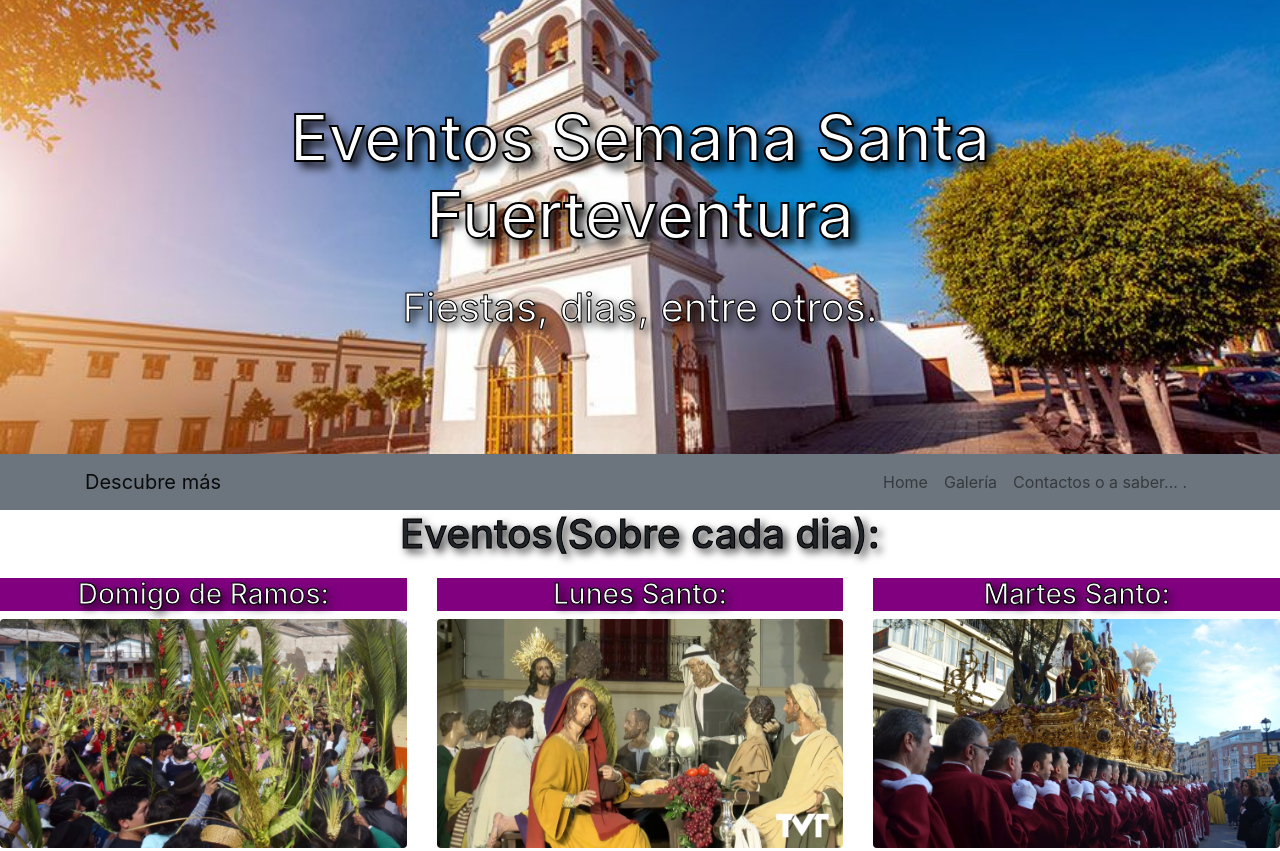
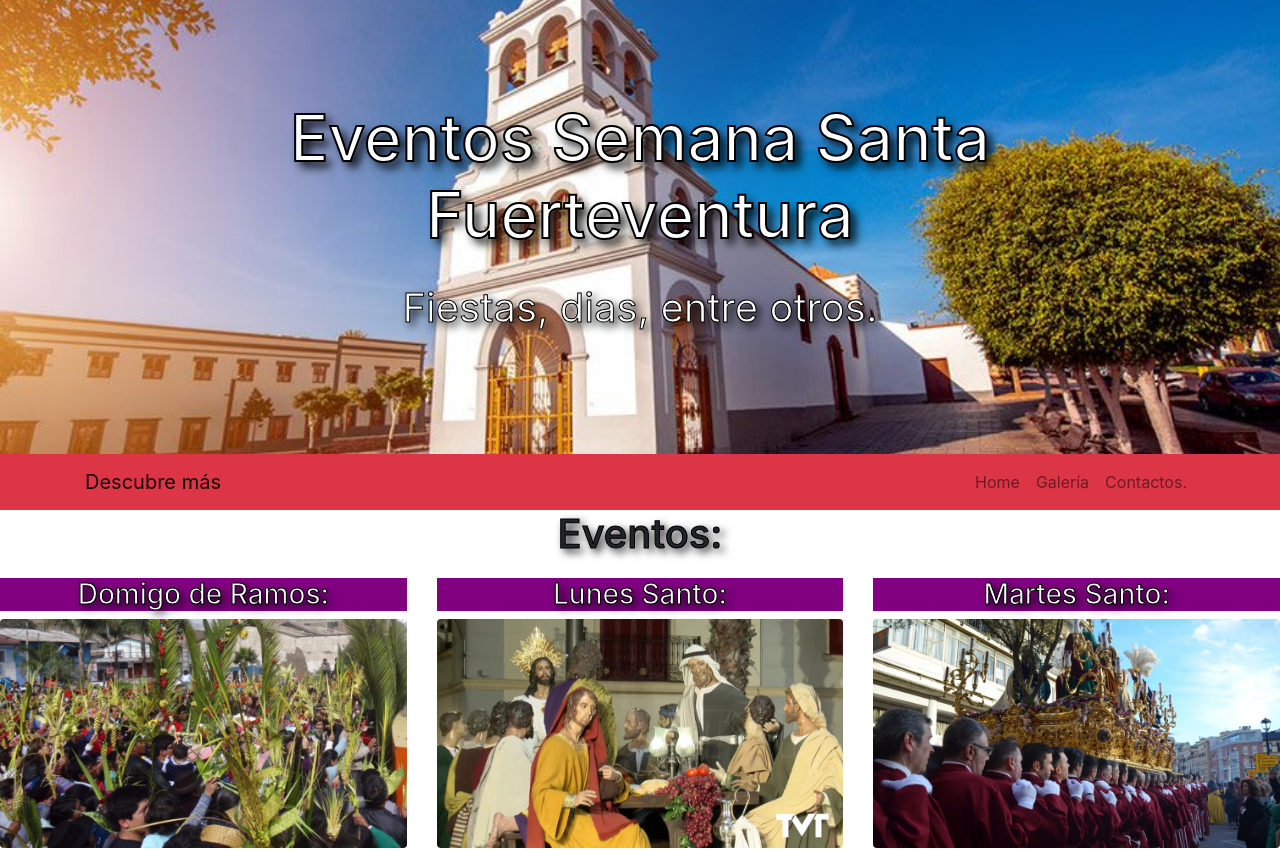
Before and after one commit to DaniIi1298/Semana_Santa, a plain HTML site: page Eventos.html in a window 1280 px wide. Shown: the top 851 px of the page. Drawn offline with nearby package versions, Linux system fonts and the light colour scheme.

Commit message:
Cambio de colores de Footer y del Nav ademas de un comentario.

```diff
--- a/Eventos.html
+++ b/Eventos.html
@@ -8,6 +8,7 @@
     <link rel="stylesheet" href="styles.css">
 </head>
 <body>
+    <!--Probando cosas aun-->
     <!--Encabezado identico a las demas paginas para no alterar la vista de la pagina.-->
     <header class="header">
         <div class="container">
@@ -17,8 +18,8 @@
             </p>
         </div>
     </header>
-    <!--Nav donde estan los enlaces a las demas paginas,-->
-    <nav class="navbar navbar-expand-lg navbar-light bg-secondary">
+    <!--Nav donde estan los enlaces a las demas paginas.-->
+    <nav class="navbar navbar-expand-lg navbar-light bg-danger">
         <div class="container">
             <a class="navbar-brand">Descubre más</a>
             <button class="navbar-toggler" type="button" data-toggle="collapse" data-target="#navbarNav"
@@ -34,7 +35,7 @@
                         <a class="nav-link" href="galeria.html">Galería</a>
                     </li>
                     <li class="nav-item">
-                        <a class="nav-link" href="#Lo que se haga">Contactos o a saber... .</a>
+                        <a class="nav-link" href="#Lo que se haga">Contactos.</a>
                     </li>
                 </ul>
             </div>
@@ -42,7 +43,7 @@
     </nav>
     <!--Div con (<p> y <img>) para mostrar el evento de cada dia de esta semana, el cual se adapta a dispositivos moviles.-->
     <div class="row">
-        <h1 class="col-12 d-flex justify-content-center align-items-center">Eventos(Sobre cada dia):</h1>
+        <h1 class="col-12 d-flex justify-content-center align-items-center">Eventos:</h1>
         <div class="col-lg-4 col-md-12 mb-4 mb-lg-0">
             <h3 class="d-flex justify-content-center align-items-center text-light">Domigo de Ramos:</h3>
             <img src="img/Domingo de Ramos.jpg" class="w-100 shadow-1-strong rounded mb-4" alt="Boat on Calm Water"/>
@@ -80,7 +81,7 @@
     </div>
 </body>
 <!--Un footer sin mas misterio, solo hace la funcion de existir con enlaces ademas de numero y correo al cual contactar.-->
-    <footer class="footer mt-auto py-3 bg-secondary">
+    <footer class="footer mt-auto py-3 bg-danger">
         <div class="container">
             <div class="row">
                 <div class="col-md-6">
```
